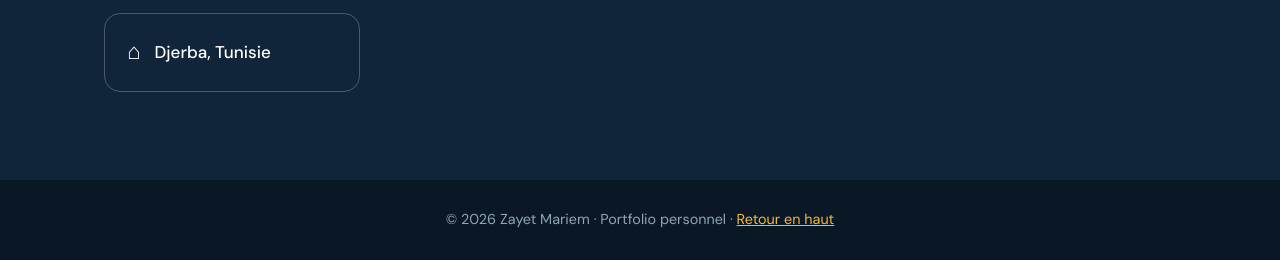
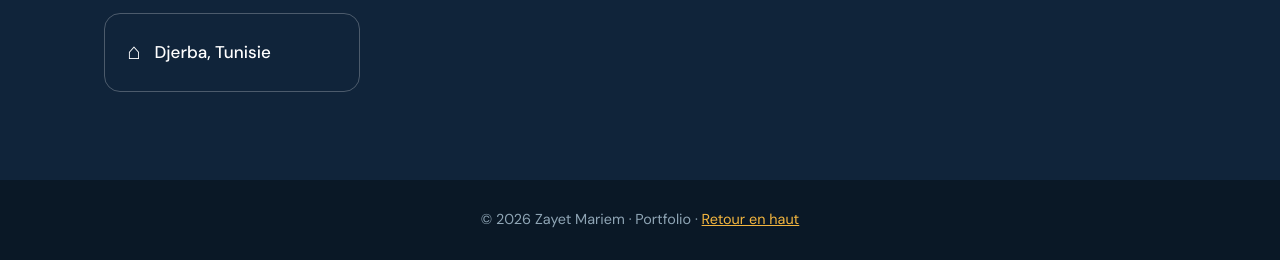
Before and after one commit to Meriem0x/portfolio, a plain HTML site: page index.html in a window 1280 px wide. Shown: the part 10234-10494 px from the top of the page. Drawn offline with nearby package versions, Linux system fonts and the light colour scheme.

Commit message:
Update index.html
changes

```diff
--- a/index.html
+++ b/index.html
@@ -928,7 +928,7 @@ footer a{color:var(--sun)}
 </section>
 </main>
 
-<footer><p>© 2026 Zayet Mariem · Portfolio personnel · <a href="#home">Retour en haut</a></p></footer>
+<footer><p>© 2026 Zayet Mariem · Portfolio · <a href="#home">Retour en haut</a></p></footer>
 
 <script>
 const D={
```
